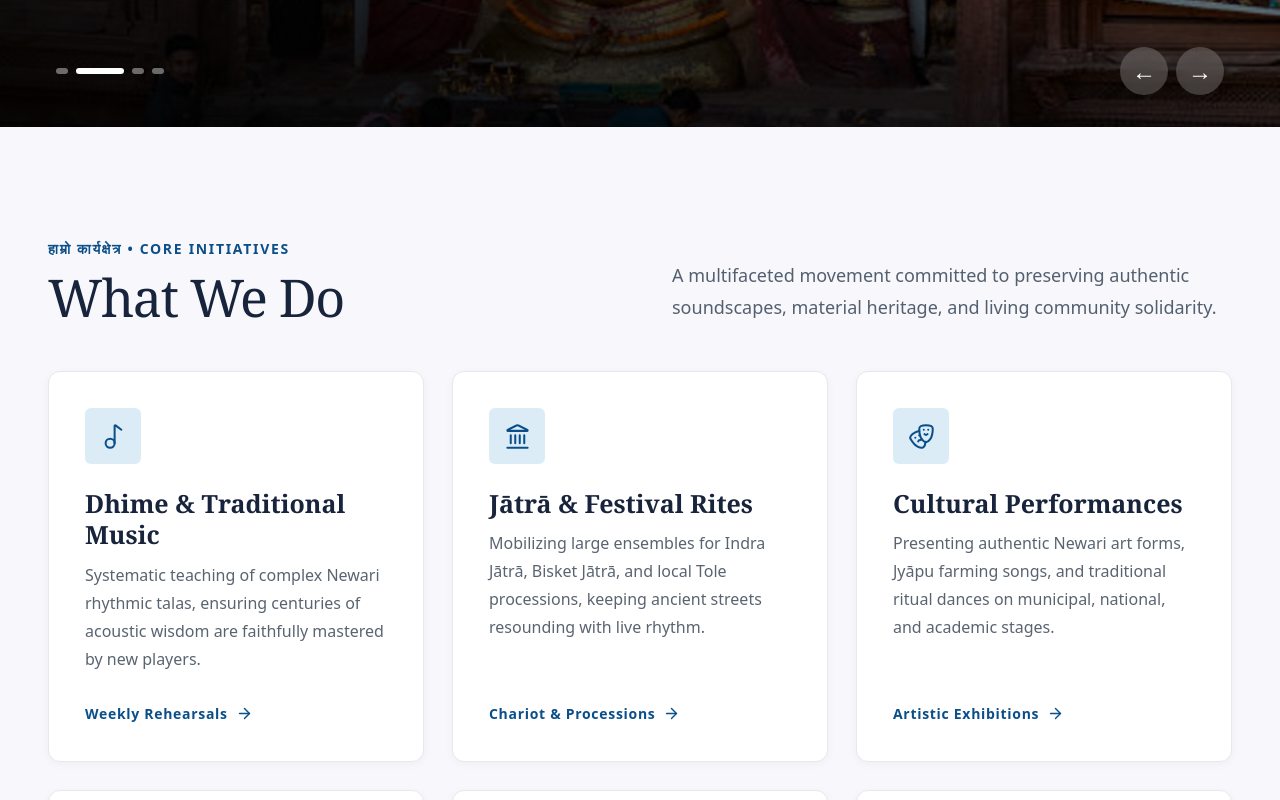
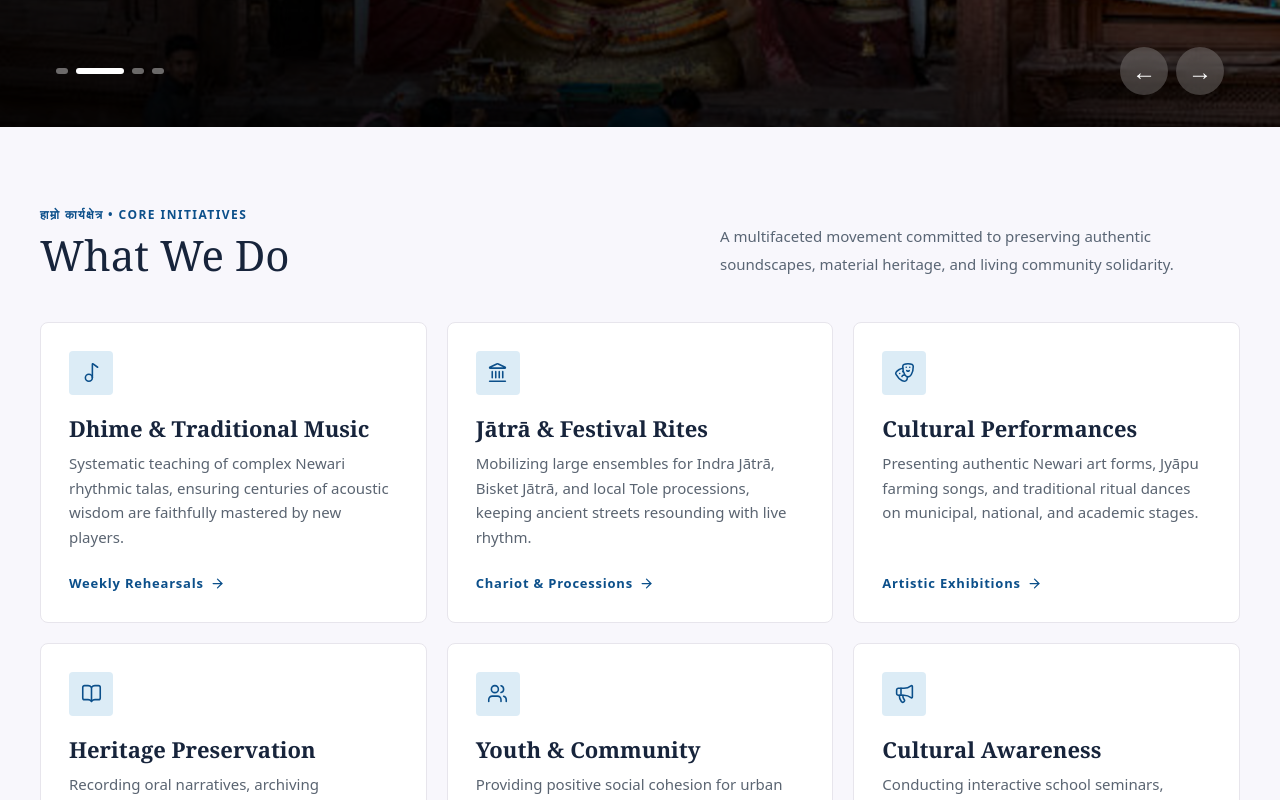
Before and after one commit to HimeshIslington123/nalisha, a Next.js app: page /home in a window 1280 px wide. Shown: the part 680-1480 px from the top of the page. Built offline with nearby package versions, Linux system fonts and the light colour scheme.

Commit message:
aaded new chnage at we do

```diff
--- a/components/WhatWeDo.tsx
+++ b/components/WhatWeDo.tsx
@@ -4,30 +4,30 @@ import { initiatives } from "@/data/initiatives";
 
 export default function WhatWeDo() {
   return (
-    <section className="bg-[#F8F7FC] py-20 sm:py-24 lg:py-28">
-      <div className="mx-auto max-w-[1500px] px-6 sm:px-8 lg:px-12">
+    <section className="bg-[#F8F7FC] py-12 sm:py-16 lg:py-20">
+      <div className="mx-auto max-w-[1380px] px-4 sm:px-7 lg:px-10">
 
-        {/* ================= HEADER ================= */}
-        <div className="mb-12 grid gap-8 lg:grid-cols-2 lg:items-end lg:gap-16">
+        {/* HEADER */}
+        <div className="mb-7 flex flex-col gap-3 sm:mb-9 lg:mb-10 lg:flex-row lg:items-end lg:justify-between">
 
           <div>
-            <p className="mb-3 text-sm font-semibold uppercase tracking-[0.12em] text-[#0B4F8A]">
+            <p className="mb-1.5 text-[10px] font-semibold uppercase tracking-[0.12em] text-[#0B4F8A] sm:text-xs">
               हाम्रो कार्यक्षेत्र • CORE INITIATIVES
             </p>
 
-            <h2 className="font-serif text-4xl font-medium tracking-tight text-[#17243B] sm:text-5xl lg:text-[52px]">
+            <h2 className="font-serif text-[30px] font-medium leading-tight text-[#17243B] sm:text-[38px] lg:text-[42px]">
               What We Do
             </h2>
           </div>
 
-          <p className="max-w-[600px] text-base leading-7 text-[#53606F] sm:text-lg sm:leading-8 lg:ml-auto">
+          <p className="max-w-[520px] text-[13px] leading-5 text-[#596574] sm:text-[15px] sm:leading-7 lg:pb-1">
             A multifaceted movement committed to preserving authentic
             soundscapes, material heritage, and living community solidarity.
           </p>
         </div>
 
-        {/* ================= CARDS ================= */}
-        <div className="grid gap-7 md:grid-cols-2 lg:grid-cols-3">
+        {/* CARDS */}
+        <div className="grid grid-cols-2 gap-3 sm:gap-4 lg:grid-cols-3 lg:gap-5">
           {initiatives.map((initiative) => {
             const Icon = initiative.icon;
 
@@ -35,31 +35,35 @@ export default function WhatWeDo() {
               <Link
                 key={initiative.slug}
                 href={`/initiatives/${initiative.slug}`}
-                className="group flex min-h-[330px] flex-col rounded-xl border border-[#E9E7EE] bg-white p-8 shadow-[0_2px_10px_rgba(23,36,59,0.04)] transition-all duration-300 hover:-translate-y-1 hover:border-[#0B4F8A]/20 hover:shadow-[0_15px_40px_rgba(11,79,138,0.10)] sm:p-9"
+                className="group flex min-h-[245px] flex-col rounded-md border border-[#E7E5EC] bg-white p-4 transition-all duration-300 hover:-translate-y-1 hover:border-[#0B4F8A]/20 hover:shadow-[0_10px_30px_rgba(11,79,138,0.08)] sm:min-h-[275px] sm:rounded-lg sm:p-6 lg:min-h-[285px] lg:p-7"
               >
-                {/* Icon */}
-                <div className="mb-6 flex h-14 w-14 items-center justify-center rounded-md bg-[#DCECF6] text-[#0B4F8A] transition-all duration-300 group-hover:bg-[#0B4F8A] group-hover:text-white">
-                  <Icon size={27} strokeWidth={1.8} />
+                {/* ICON */}
+                <div className="mb-4 flex h-9 w-9 shrink-0 items-center justify-center rounded-[4px] bg-[#DCECF6] text-[#0B4F8A] transition-all duration-300 group-hover:bg-[#0B4F8A] group-hover:text-white sm:mb-5 sm:h-11 sm:w-11">
+                  <Icon
+                    size={18}
+                    strokeWidth={1.8}
+                    className="sm:h-[21px] sm:w-[21px]"
+                  />
                 </div>
 
-                {/* Title */}
-                <h3 className="font-serif text-[25px] font-semibold leading-tight text-[#17243B] transition-colors duration-300 group-hover:text-[#0B4F8A]">
+                {/* TITLE */}
+                <h3 className="font-serif text-[16px] font-semibold leading-[1.2] text-[#17243B] transition-colors duration-300 group-hover:text-[#0B4F8A] sm:text-[21px] sm:leading-[1.2] lg:text-[22px]">
                   {initiative.title}
                 </h3>
 
-                {/* Description */}
-                <p className="mt-2.5 text-[16px] leading-7 text-[#5A6471]">
+                {/* DESCRIPTION */}
+                <p className="mt-2 text-[11px] leading-[1.55] text-[#5A6471] sm:mt-2.5 sm:text-[14px] sm:leading-6 lg:text-[15px] lg:leading-[1.65]">
                   {initiative.description}
                 </p>
 
-                {/* Bottom link */}
-                <div className="mt-auto pt-7">
-                  <span className="inline-flex items-center gap-2 text-sm font-semibold tracking-[0.05em] text-[#0B4F8A]">
+                {/* LINK */}
+                <div className="mt-auto pt-4 sm:pt-5">
+                  <span className="inline-flex items-center gap-1 text-[9px] font-semibold tracking-[0.04em] text-[#0B4F8A] sm:gap-1.5 sm:text-[12px] sm:tracking-[0.06em] lg:text-[13px]">
                     {initiative.linkText}
 
                     <ArrowRight
-                      size={17}
-                      className="transition-transform duration-300 group-hover:translate-x-1"
+                      size={12}
+                      className="shrink-0 transition-transform duration-300 group-hover:translate-x-1 sm:h-[15px] sm:w-[15px]"
                     />
                   </span>
                 </div>
```
